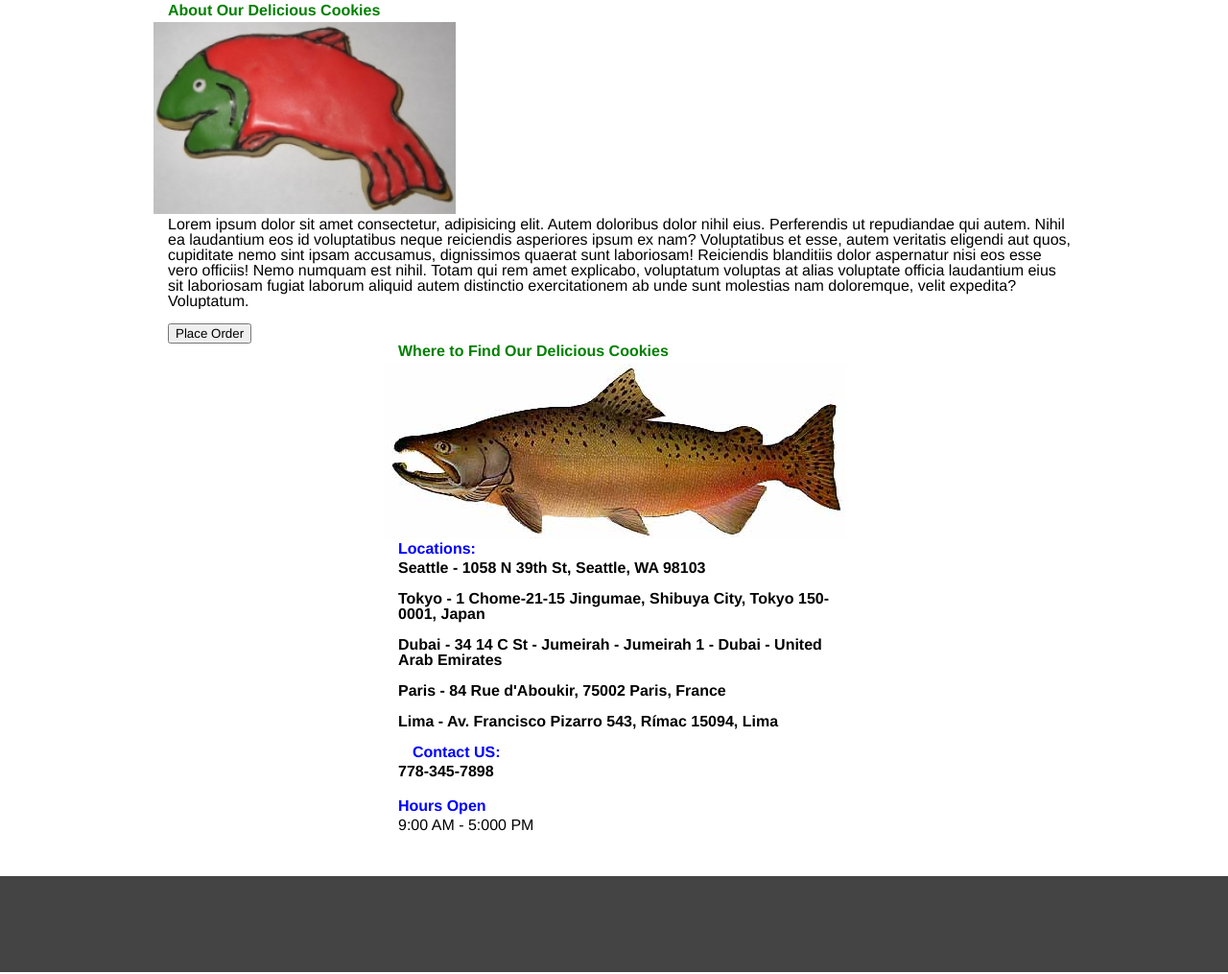
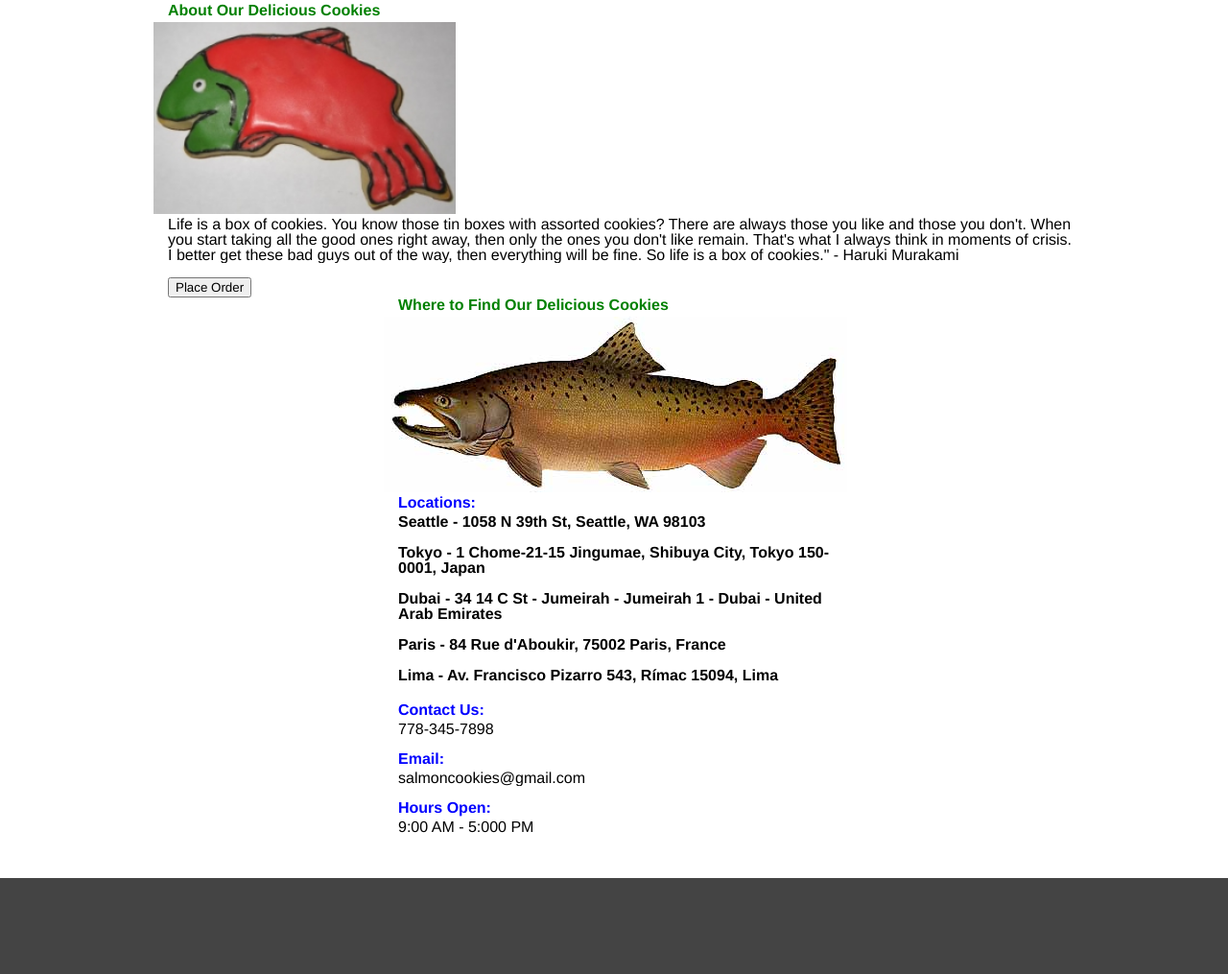
Before and after one commit to dayo789/-salmon-cookies, a plain HTML site: page index.html in a window 1280 px wide. Shown: the part 997-2012 px from the top of the page at 96% size. Drawn offline with Linux system fonts and the light colour scheme.

Commit message:
Adding edits

```diff
--- a/index.html
+++ b/index.html
@@ -34,14 +34,7 @@
       <article>
         <h2>About Our Delicious Cookies</h2>
         <img src="img/frosted-cookie.jpg" alt="" height="200">
-        <p>Lorem ipsum dolor sit amet consectetur, adipisicing elit. Autem doloribus dolor nihil eius. Perferendis ut
-          repudiandae qui autem. Nihil ea laudantium eos id voluptatibus neque reiciendis asperiores ipsum ex nam?
-          Voluptatibus et esse, autem veritatis eligendi aut quos, cupiditate nemo sint ipsam accusamus, dignissimos
-          quaerat sunt laboriosam! Reiciendis blanditiis dolor aspernatur nisi eos esse vero officiis! Nemo numquam est
-          nihil.
-          Totam qui rem amet explicabo, voluptatum voluptas at alias voluptate officia laudantium eius sit laboriosam
-          fugiat laborum aliquid autem distinctio exercitationem ab unde sunt molestias nam doloremque, velit expedita?
-          Voluptatum.</p>
+        <p>Life is a box of cookies. You know those tin boxes with assorted cookies? There are always those you like and those you don't. When you start taking all the good ones right away, then only the ones you don't like remain. That's what I always think in moments of crisis. I better get these bad guys out of the way, then everything will be fine. So life is a box of cookies." - Haruki Murakami</p>
         <button>Place Order</button>
         <div class="center">
           <h2>Where to Find Our Delicious Cookies</h2>
@@ -59,10 +52,12 @@
             <br>
             <li>Lima - Av. Francisco Pizarro 543, Rímac 15094, Lima</li>
             <br>
-           <h3>Contact US:</h3><li>778-345-7898</li>
           </ol>
-          <br>
-          <h3>Hours Open</h3>
+          <h3>Contact Us:</h3>
+          <p>778-345-7898</p>
+          <h3>Email:</h3>
+          <P>salmoncookies@gmail.com</P>
+          <h3>Hours Open:</h3>
           <p>9:00 AM - 5:000 PM</p>
         </div>
       </article>
```
